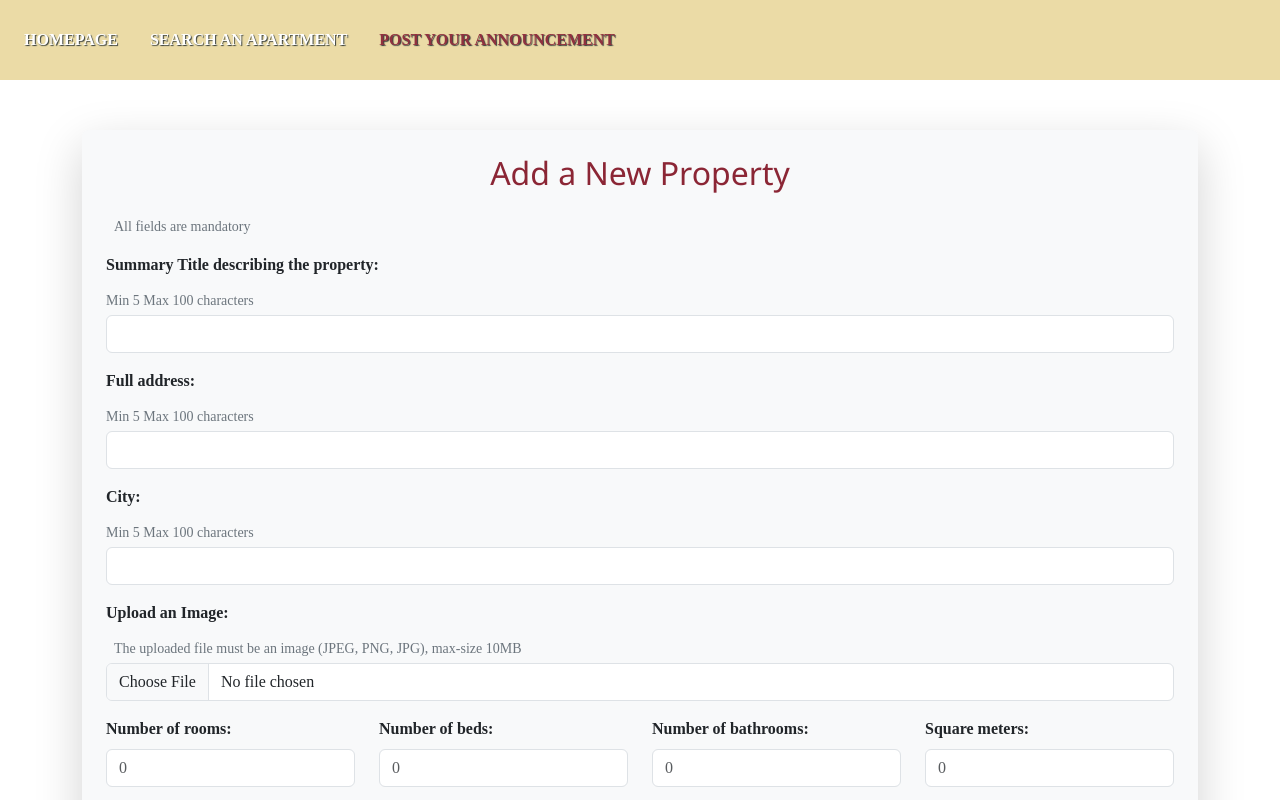
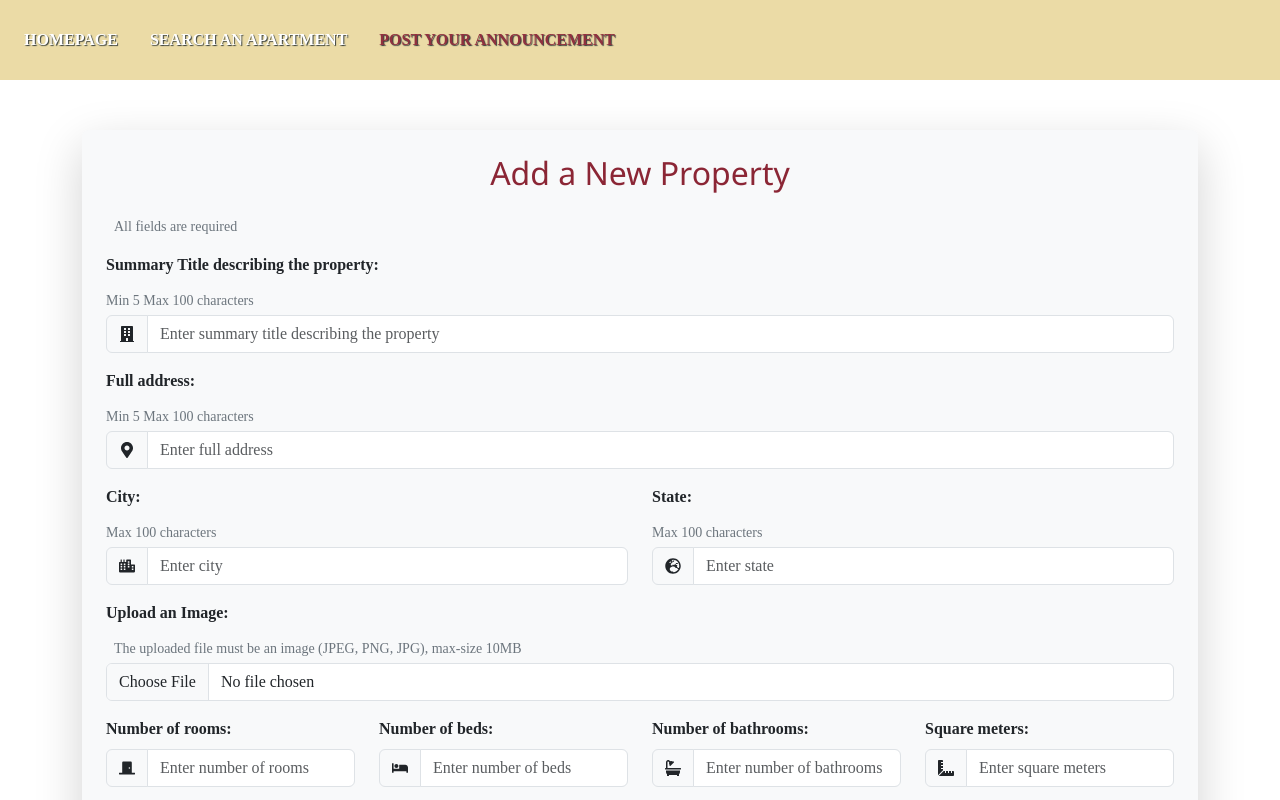
Before and after one commit to EnricoGenovese/bool-bnb-team4, a React (Vite) app in the folder frontend/: page /post-apartment in a window 1280 px wide. Shown: the top 800 px of the page. Built offline with nearby package versions, Linux system fonts and the light colour scheme; no server answers; a web font is replaced by a local one.

Commit message:
Add state on input and other minor bugfix

```diff
--- a/frontend/package.json
+++ b/frontend/package.json
@@ -21,6 +21,7 @@
     "react-loading-skeleton": "^3.5.0",
     "react-router": "^7.1.5",
     "react-router-dom": "^7.1.5",
+    "react-scroll": "^1.9.2",
     "react-toastify": "^11.0.3"
   },
   "devDependencies": {
--- a/frontend/src/components/ReviewForm.jsx
+++ b/frontend/src/components/ReviewForm.jsx
@@ -13,22 +13,22 @@ import FormStyle from "../styles/ReviewForm.module.css";
 function ReviewForm({ submit, formData, onHandleStarHover, onHandleStarClick, onHandleInput, setHoverVote, hoverVote, errors }) {
 
     return (
-        <form className="container m-auto" onSubmit={submit} noValidate>
+        <form id="reviewForm" className="container m-auto" onSubmit={submit} noValidate>
             <label htmlFor="name">Name *</label>
             <div className="input-group">
                 <span className="input-group-text"><IoMdContact /></span>
-                <input type="text" className="form-control" id="name" name="name" placeholder="Enter your name..." value={formData.name} onChange={onHandleInput} />
+                <input type="text" className="form-control" id="name" name="name" placeholder="Enter your name" value={formData.name} onChange={onHandleInput} />
             </div>
             <p>{errors.name && <span className={`error-message  mb-3 ${FormStyle.errorMessage}`}>{errors.name}</span>}</p>
 
-            <label htmlFor="text">Write your comment... *</label>
+            <label htmlFor="text">Comment *</label>
             <div className="input-group">
                 <span className="input-group-text"><MdRateReview /></span>
-                <textarea className="form-control" id="text" name="text" rows="3" placeholder="Write review..." value={formData.text} onChange={onHandleInput}></textarea>
+                <textarea className="form-control" id="text" name="text" rows="3" placeholder="Enter your comment" value={formData.text} onChange={onHandleInput}></textarea>
             </div>
             <p>{errors.text && <span className={`error-message ${FormStyle.errorMessage}`}>{errors.text}</span>}</p>
 
-            <label htmlFor="entryDate">Entry date... *</label>
+            <label htmlFor="entryDate">Entry date *</label>
             <div className="input-group">
                 <span className="input-group-text"><BsCalendarDateFill /></span>
                 <input type="date" className="form-control" id="entryDate" name="entryDate" value={formData.entryDate} onChange={onHandleInput} />
@@ -38,7 +38,7 @@ function ReviewForm({ submit, formData, onHandleStarHover, onHandleStarClick, on
             <label htmlFor="daysOfStay">Days of stay... *</label>
             <div className="input-group">
                 <span className="input-group-text"><PiListNumbersFill /></span>
-                <input type="number" className="form-control" id="daysOfStay" name="daysOfStay" placeholder="Insert days of stay..." value={formData.daysOfStay} onChange={onHandleInput} />
+                <input type="number" className="form-control" id="daysOfStay" name="daysOfStay" placeholder="Insert days of stay" value={formData.daysOfStay} onChange={onHandleInput} />
             </div>
             <p>{errors.daysOfStay && <span className={`error-message ${FormStyle.errorMessage}`}>{errors.daysOfStay}</span>}</p>
 
@@ -59,7 +59,7 @@ function ReviewForm({ submit, formData, onHandleStarHover, onHandleStarClick, on
             <p>{errors.vote && <span className={`error-message ${FormStyle.errorMessage}`}>{errors.vote}</span>}</p>
 
             <button type="submit" className="btn btn-send">Add comment</button>
-            <p className="mt-3">* Fields marked with * are mandatory</p>
+            <p className="mt-3">* Fields marked with * are required</p>
         </form>
     );
 }
--- a/frontend/src/pages/ApartmentDetails.jsx
+++ b/frontend/src/pages/ApartmentDetails.jsx
@@ -25,6 +25,7 @@ export default function ApartmentDetails() {
     const [categories, setCategory] = useState([]);
     const [formData, setFormData] = useState(initialForm);
     const [mail, setMail] = useState("");
+    const [city, setCity] = useState("")
     const [hoverVote, setHoverVote] = useState(0);
     const [errors, setErrors] = useState({});
     const today = new Date().toISOString().split("T")[0];
@@ -92,6 +93,7 @@ export default function ApartmentDetails() {
                 console.log(res.data)
                 setApartment(res.data);
                 setMail(res.data.item.email)
+                setCity(res.data.item.city)
             })
             .catch((err) => {
                 console.log(err);
@@ -196,7 +198,7 @@ export default function ApartmentDetails() {
         <section className="container m-auto">
             {apartment && categories ? (
                 <>
-                    <SingleApartment apartment={apartment} categories={categories} ownerMail={mail} submit={onHandleSubmit} formData={formData} onHandleStarHover={onHandleStarHover} onHandleStarClick={onHandleStarClick} onHandleInput={onHandleInput} hoverVote={hoverVote} setHoverVote={setHoverVote} errors={errors} updateLikes={addLike} show={getApartment} />
+                    <SingleApartment apartment={apartment} categories={categories} city={city} ownerMail={mail} submit={onHandleSubmit} formData={formData} onHandleStarHover={onHandleStarHover} onHandleStarClick={onHandleStarClick} onHandleInput={onHandleInput} hoverVote={hoverVote} setHoverVote={setHoverVote} errors={errors} updateLikes={addLike} show={getApartment} />
                 </>
             )
                 : "Non trovata"}
--- a/frontend/src/pages/ApartmentPostForm.jsx
+++ b/frontend/src/pages/ApartmentPostForm.jsx
@@ -4,17 +4,19 @@ import { useNavigate } from "react-router-dom";
 import { useGlobalContext } from "../contexts/GlobalContext";
 import StyleApartmentPostForm from "../styles/ApartmentPostForm.module.css";
 import { toast } from 'react-toastify'; // Importa il Toast
+import { FaHome, FaCity, FaMapMarkerAlt, FaBed, FaBath, FaRulerCombined, FaBuilding, FaDoorClosed, FaGlobeEurope } from 'react-icons/fa';
 
 export default function ApartmentPostForm() {
     const initialNewApartment = {
         category: 0,
         city: "",
+        state: "",
         address: "",
         description: "",
-        roomsNumber: null,
-        bedsNumber: null,
-        bathroomsNumber: null,
-        squareMeters: null,
+        roomsNumber: "",
+        bedsNumber: "",
+        bathroomsNumber: "",
+        squareMeters: "",
         likes: 0
     };
 
@@ -121,6 +123,15 @@ export default function ApartmentPostForm() {
             errors.city = "The `City` can only contain letters, numbers, commas, periods, and spaces."
         }
 
+        if (!formData.state.trim()) {
+            errors.state = "The `State` field cannot be empty";
+        }
+        else if (formData.state.length > 100) {
+            errors.state = "The `State` field must be to the utmost 100 characters long";
+        } else if (!/^[a-zA-Z0-9,.'\sàèéìòù]*$/.test(formData.state)) {
+            errors.state = "The `State` can only contain letters, numbers, commas, periods, and spaces."
+        }
+
         // Image (Upload Image)
         if (!formData.image) {
             errors.image = "An image must be uploaded";
@@ -224,16 +235,20 @@ export default function ApartmentPostForm() {
                 <form onSubmit={handleSubmit} className="p-4 shadow-lg rounded bg-light" noValidate>
                     <h2 className="text-center mb-4">Add a New Property</h2>
 
+
                     <div className="mb-3">
-                        <div className={`pb-3 ps-2 ${StyleApartmentPostForm.fieldInfo}`}>All fields are mandatory</div>
+                        <div className={`pb-3 ps-2 ${StyleApartmentPostForm.fieldInfo}`}>All fields are required</div>
                         <label htmlFor="description" className="form-label">Summary Title describing the property:</label>
                         <div className={`pb-1  ${StyleApartmentPostForm.fieldInfo}`}>Min 5 Max 100 characters</div>
+                        <div className="input-group">
+                            <span className="input-group-text"><FaBuilding /></span>
                             <input
                                 type="text"
                                 id="description"
                                 name="description"
                                 className="form-control"
                                 value={apartmentData.description}
+                                placeholder={"Enter summary title describing the property"}
                                 onChange={handleInput}
                             />
                             {errors.description && (
@@ -242,16 +257,20 @@ export default function ApartmentPostForm() {
                                 </span>
                             )}
                         </div>
+                    </div>
 
                     <div className="mb-3">
                         <label htmlFor="address" className="form-label">Full address:</label>
                         <div className={`pb-1  ${StyleApartmentPostForm.fieldInfo}`}>Min 5 Max 100 characters</div>
+                        <div className="input-group">
+                            <span className="input-group-text"><FaMapMarkerAlt /></span>
                             <input
                                 type="text"
                                 id="address"
                                 name="address"
                                 className="form-control"
                                 value={apartmentData.address}
+                                placeholder={"Enter full address"}
                                 onChange={handleInput}
                             />
                             {errors.address && (
@@ -260,16 +279,21 @@ export default function ApartmentPostForm() {
                                 </span>
                             )}
                         </div>
+                    </div>
+                    <div className="row">
 
-                    <div className="mb-3">
+                        <div className="mb-3 col-md-6">
                             <label htmlFor="city" className="form-label">City:</label>
-                        <div className={`pb-1 ${StyleApartmentPostForm.fieldInfo}`}>Min 5 Max 100 characters</div>
+                            <div className={`pb-1 ${StyleApartmentPostForm.fieldInfo}`}>Max 100 characters</div>
+                            <div className="input-group">
+                                <span className="input-group-text"><FaCity /></span>
                                 <input
                                     type="text"
                                     id="city"
                                     name="city"
                                     className="form-control"
                                     value={apartmentData.city}
+                                    placeholder={"Enter city"}
                                     onChange={handleInput}
                                 />
                                 {errors.city && (
@@ -277,6 +301,32 @@ export default function ApartmentPostForm() {
                                         {errors.city}
                                     </span>
                                 )}
+                            </div>
+                        </div>
+
+
+                        <div className="mb-3 col-md-6">
+                            <label htmlFor="state" className="form-label">State:</label>
+                            <div className={`pb-1 ${StyleApartmentPostForm.fieldInfo}`}>Max 100 characters</div>
+                            <div className="input-group">
+                                <span className="input-group-text"><FaGlobeEurope /></span>
+                                <input
+                                    type="text"
+                                    id="state"
+                                    name="state"
+                                    className="form-control"
+                                    value={apartmentData.state}
+                                    placeholder={"Enter state"}
+                                    onChange={handleInput}
+                                />
+                                {errors.state && (
+                                    <span className={`error-message ${StyleApartmentPostForm.errorMessage}`}>
+                                        {errors.state}
+                                    </span>
+                                )}
+                            </div>
+                        </div>
+
                     </div>
 
                     <div className="mb-3">
@@ -288,6 +338,7 @@ export default function ApartmentPostForm() {
                             name="image"
                             className="form-control"
                             onChange={handleFileChange}
+
                             accept="image/jpg, image/png, image/jpeg"
                         />
                         {errors.image && (
@@ -300,13 +351,15 @@ export default function ApartmentPostForm() {
                     <div className="row">
                         <div className="col-md-3 mb-3">
                             <label htmlFor="roomsNumber" className="form-label">Number of rooms:</label>
+                            <div className="input-group">
+                                <span className="input-group-text"><FaDoorClosed /></span>
                                 <input
                                     type="number"
                                     id="roomsNumber"
                                     name="roomsNumber"
                                     className="form-control"
                                     value={apartmentData.roomsNumber}
-                                placeholder="0"
+                                    placeholder="Enter number of rooms"
                                     onChange={handleInput}
 
                                 />
@@ -316,16 +369,19 @@ export default function ApartmentPostForm() {
                                     </span>
                                 )}
                             </div>
+                        </div>
 
                         <div className="col-md-3 mb-3">
                             <label htmlFor="bedsNumber" className="form-label">Number of beds:</label>
+                            <div className="input-group">
+                                <span className="input-group-text"><FaBed /></span>
                                 <input
                                     type="number"
                                     id="bedsNumber"
                                     name="bedsNumber"
                                     className="form-control"
                                     value={apartmentData.bedsNumber}
-                                placeholder="0"
+                                    placeholder="Enter number of beds"
                                     onChange={handleInput}
 
                                 />
@@ -335,18 +391,20 @@ export default function ApartmentPostForm() {
                                     </span>
                                 )}
                             </div>
+                        </div>
 
                         <div className="col-md-3 mb-3">
                             <label htmlFor="bathroomsNumber" className="form-label">Number of bathrooms:</label>
+                            <div className="input-group">
+                                <span className="input-group-text"><FaBath /></span>
                                 <input
                                     type="number"
                                     id="bathroomsNumber"
                                     name="bathroomsNumber"
                                     className="form-control"
                                     value={apartmentData.bathroomsNumber}
-                                placeholder="0"
+                                    placeholder="Enter number of bathrooms"
                                     onChange={handleInput}
-
                                 />
                                 {errors.bathroomsNumber && (
                                     <span className={`error-message ${StyleApartmentPostForm.errorMessage}`}>
@@ -354,16 +412,19 @@ export default function ApartmentPostForm() {
                                     </span>
                                 )}
                             </div>
+                        </div>
 
                         <div className="col-md-3 mb-3">
                             <label htmlFor="squareMeters" className="form-label">Square meters:</label>
+                            <div className="input-group">
+                                <span className="input-group-text"><FaRulerCombined /></span>
                                 <input
                                     type="number"
                                     id="squareMeters"
                                     name="squareMeters"
                                     className="form-control"
                                     value={apartmentData.squareMeters}
-                                placeholder="0"
+                                    placeholder="Enter square meters"
                                     onChange={handleInput}
 
                                 />
@@ -375,8 +436,10 @@ export default function ApartmentPostForm() {
                             </div>
                         </div>
 
-                    <div className="mb-3">
+                    </div>
                     <label htmlFor="category" className="form-label">Property category:</label>
+                    <div className="mb-3 input-group">
+                        <span className="input-group-text"><FaHome /></span>
                         <select
                             id="category"
                             name="category"
@@ -384,6 +447,7 @@ export default function ApartmentPostForm() {
                             value={apartmentData.category}
                             onChange={handleInput}
                         >
+
                             <option value={0}>Select apartment category</option>
                             {categories.map((category) => (
                                 <option key={category.id} value={category.id}>
@@ -398,7 +462,7 @@ export default function ApartmentPostForm() {
                         )}
                     </div>
 
-                    <button type="submit" className="btn btn-primary w-100">Add apartment</button>
+                    <button type="submit" className="btn btn-send w-100">Add apartment</button>
                 </form>
             </div>
         </section>
```
Also changed, not shown: frontend/src/components/ContactForm.jsx (+6 -4 lines), frontend/src/components/FilteredSearch.jsx (+10 -10 lines), frontend/src/components/SearchHomePage.jsx (+10 -7 lines), frontend/src/components/SingleApartment.jsx (+15 -6 lines), frontend/src/pages/Homepage.jsx (line endings or trailing spaces), 1 other file (tests, documents, lock files or other folders). Lines whose indentation alone changed are shown as unchanged.
